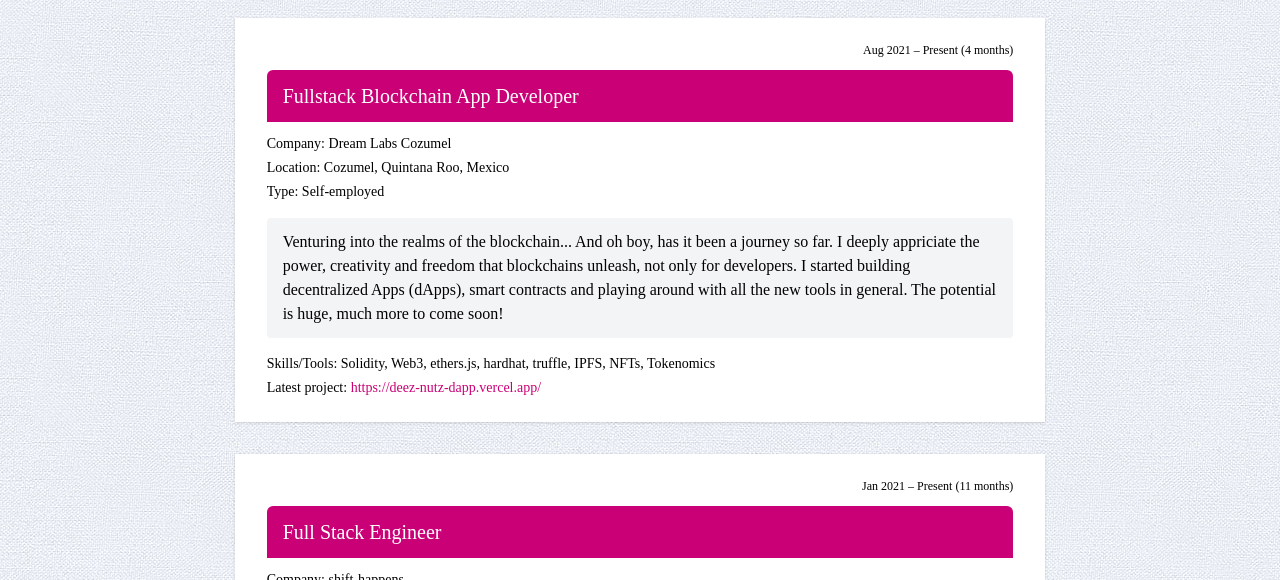
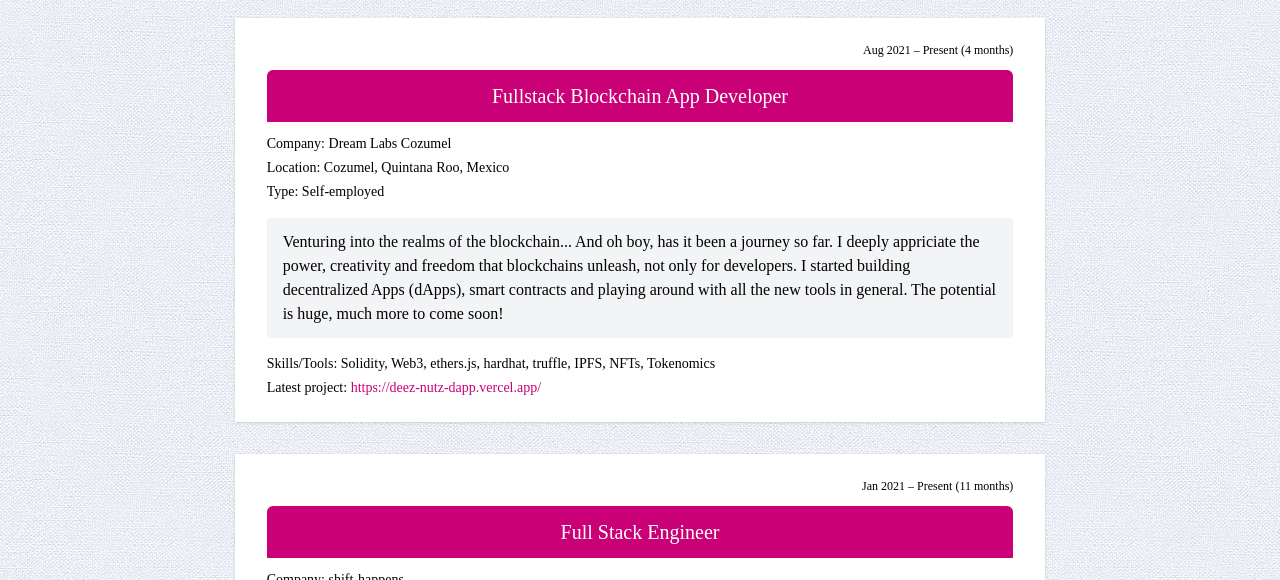
Before and after one commit to Existenziell/christof.digital, a Next.js app: page /cv in a window 1280 px wide. Shown: the part 220-800 px from the top of the page. Built offline with nearby package versions, Linux system fonts and the light colour scheme; a web font is replaced by a local one.

Commit message:
Update cv.js

```diff
--- a/pages/cv.js
+++ b/pages/cv.js
@@ -16,7 +16,7 @@ const Curriculum = () => {
           return (
             <li key={index} className='w-full shadow hover:shadow-md px-4 sm:px-8 py-6 bg-white dark:bg-black text-sm'>
               <p className='text-xs mb-3 w-max ml-auto'>{date} ({duration})</p>
-              <p className='text-xl mb-3 bg-brand text-white p-3 px-4 rounded-t-md'>{title}</p>
+              <p className='text-xl mb-3 bg-brand text-white p-3 px-4 rounded-t-md text-center'>{title}</p>
               <p className='mb-1'>Company:{' '}
                 {companyUrl
                   ? <Link href={companyUrl}><a target="_blank" className='link'>{company}</a></Link>
```
